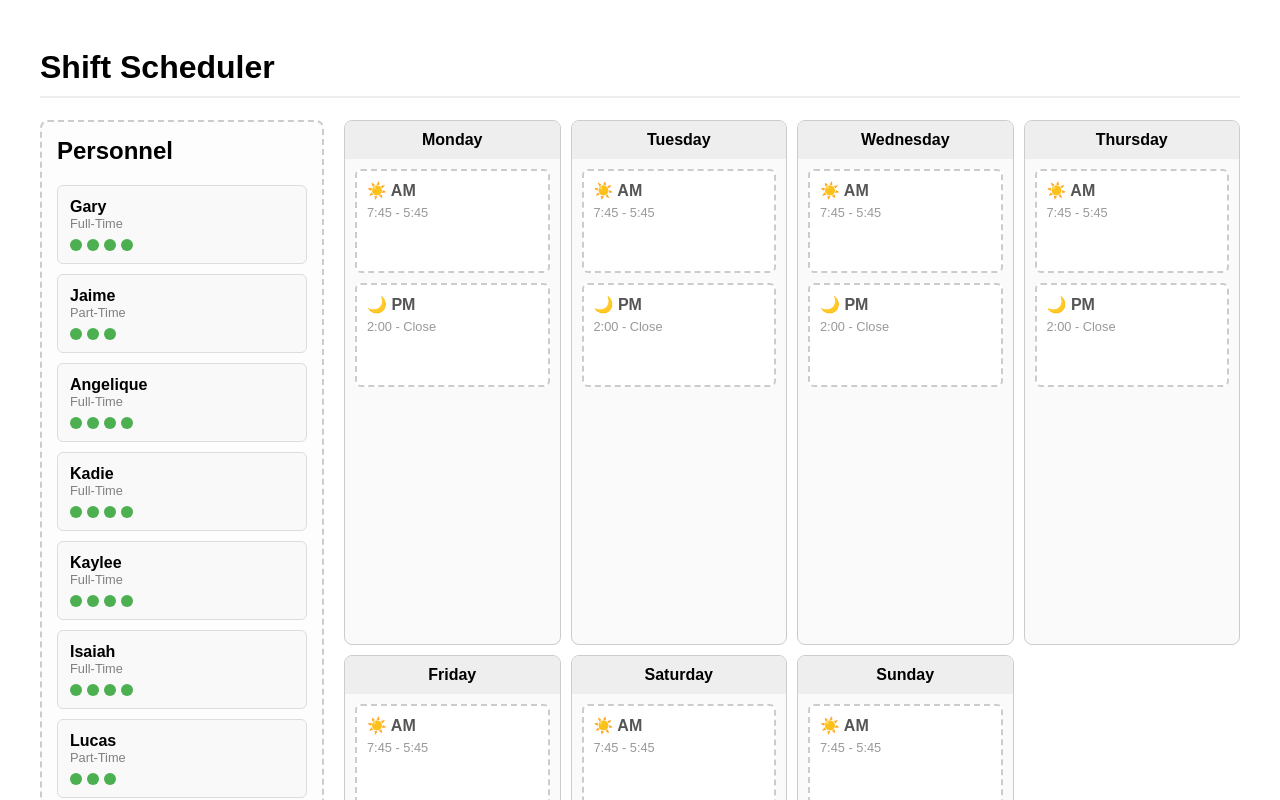
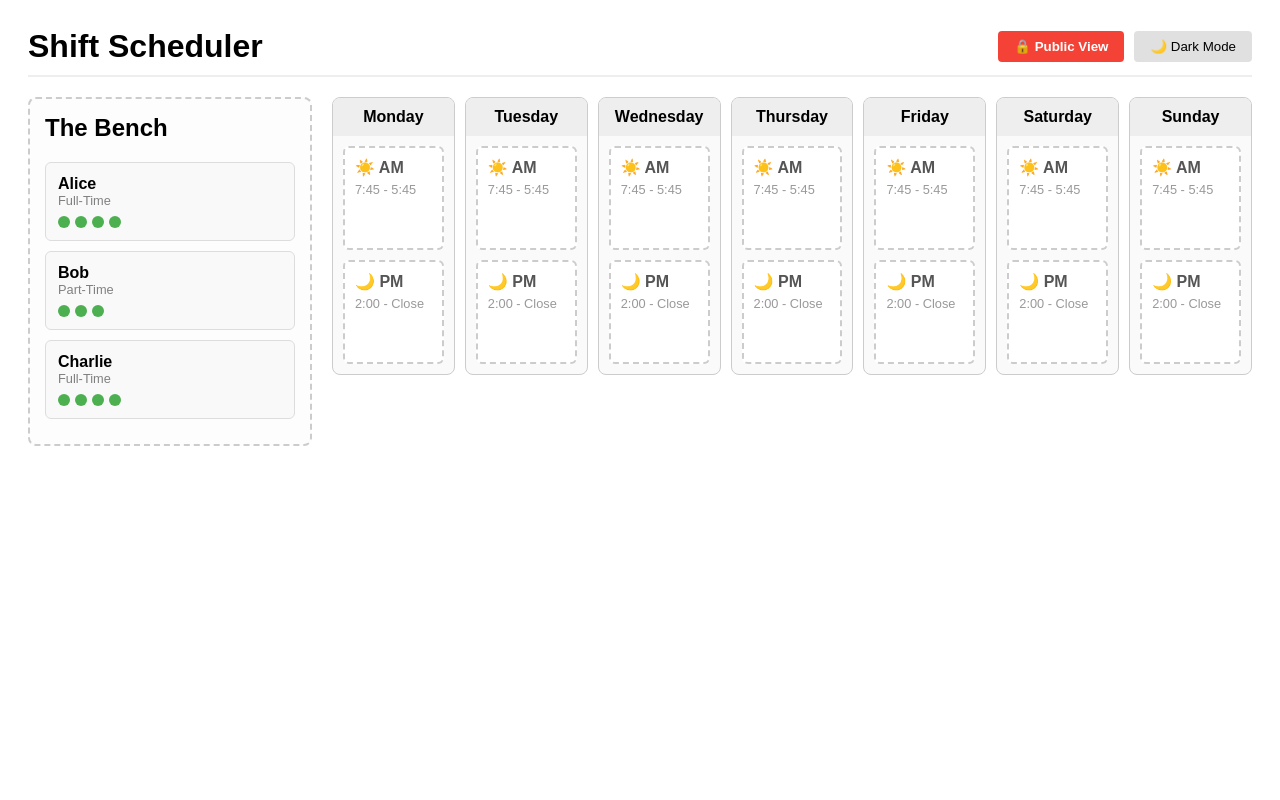
Before and after one commit to uzie-debug/Scheduler, a React (Vite) app: page / in a window 1280 px wide. Shown: the top 800 px of the page. Built offline with nearby package versions, Linux system fonts and the light colour scheme.

Commit message:
Update App.jsx

```diff
--- a/src/App.jsx
+++ b/src/App.jsx
@@ -1,21 +1,16 @@
 import React, { useState } from 'react';
-import { DndContext, DragOverlay, useDraggable, useDroppable } from '@dnd-kit/core';
+import {
+  DndContext, DragOverlay, useDraggable, useDroppable,
+  useSensor, useSensors, MouseSensor, TouchSensor
+} from '@dnd-kit/core';
 
 // ==========================================
-// THE TOYBOX (Initial Data)
+// 1. THE TOYBOX (Initial Data)
 // ==========================================
 const initialWorkers = [
-  { id: 'w-1', name: 'Gary', maxLives: 4, type: 'Full-Time' },
-  { id: 'w-2', name: 'Jaime', maxLives: 3, type: 'Part-Time' },
-  { id: 'w-3', name: 'Angelique', maxLives: 4, type: 'Full-Time' },
-  { id: 'w-4', name: 'Kadie', maxLives: 4, type: 'Full-Time' },
-  { id: 'w-5', name: 'Kaylee', maxLives: 4, type: 'Full-Time' },
-  { id: 'w-6', name: 'Isaiah', maxLives: 4, type: 'Full-Time' },
-  { id: 'w-7', name: 'Lucas', maxLives: 3, type: 'Part-Time' },
-  { id: 'w-8', name: 'Erica', maxLives: 4, type: 'Full-Time' },
-  { id: 'w-9', name: 'Ursa', maxLives: 4, type: 'Full-Time' },
-  { id: 'w-10', name: 'Jasmin', maxLives: 4, type: 'Full-Time' },
-  { id: 'w-11', name: 'Markus', maxLives: 4, type: 'Full-Time' },
+  { id: 'w-1', name: 'Alice', maxLives: 4, type: 'Full-Time' },
+  { id: 'w-2', name: 'Bob', maxLives: 3, type: 'Part-Time' },
+  { id: 'w-3', name: 'Charlie', maxLives: 4, type: 'Full-Time' }
 ];
 
 const initialSchedule = {
@@ -29,10 +24,10 @@ const initialSchedule = {
 };
 
 // ==========================================
-// SUB-COMPONENTS
+// 2. SUB-COMPONENTS
 // ==========================================
 
-function DraggableWorker({ worker, usedLives }) {
+function DraggableWorker({ worker, usedLives, isDarkMode }) {
   const { attributes, listeners, setNodeRef, isDragging } = useDraggable({
     id: worker.id,
     data: { worker }
@@ -40,27 +35,36 @@ function DraggableWorker({ worker, usedLives }) {
 
   const isOvertime = usedLives >= worker.maxLives;
 
+  // Dark mode color mapping
+  const bgNormal = isDarkMode ? '#2c2c2c' : '#f9f9f9';
+  const bgOvertime = isDarkMode ? '#4a1c1c' : '#ffe6e6';
+  const borderNormal = isDarkMode ? '#444' : '#ddd';
+  const borderOvertime = isDarkMode ? '#ff6b6b' : '#ff4d4d';
+  const textMain = isDarkMode ? '#e0e0e0' : 'black';
+  const textOvertime = isDarkMode ? '#ff8a80' : '#d32f2f';
+  const textSub = isDarkMode ? '#aaa' : 'gray';
+
   return (
     <div
       ref={setNodeRef} {...listeners} {...attributes}
       style={{
         padding: '12px', margin: '10px 0',
-        backgroundColor: isOvertime ? '#ffe6e6' : '#f9f9f9',
-        border: isOvertime ? '1px solid #ff4d4d' : '1px solid #ddd',
+        backgroundColor: isOvertime ? bgOvertime : bgNormal,
+        border: `1px solid ${isOvertime ? borderOvertime : borderNormal}`,
         borderRadius: '6px', cursor: 'grab', opacity: isDragging ? 0.4 : 1,
       }}
     >
-      <div style={{ fontWeight: 'bold', color: isOvertime ? '#d32f2f' : 'black' }}>
+      <div style={{ fontWeight: 'bold', color: isOvertime ? textOvertime : textMain }}>
         {worker.name} {isOvertime && '(Overtime)'}
       </div>
-      <div style={{ fontSize: '0.8em', color: 'gray', marginBottom: '8px' }}>{worker.type}</div>
+      <div style={{ fontSize: '0.8em', color: textSub, marginBottom: '8px' }}>{worker.type}</div>
 
       {/* The Lives Dots */}
       <div style={{ display: 'flex', gap: '5px', flexWrap: 'wrap' }}>
         {[...Array(worker.maxLives)].map((_, index) => (
           <div key={index} style={{
             width: '12px', height: '12px', borderRadius: '50%',
-            backgroundColor: isOvertime ? '#ff4d4d' : (index < usedLives ? '#e0e0e0' : '#4caf50')
+            backgroundColor: isOvertime ? '#ff4d4d' : (index < usedLives ? (isDarkMode ? '#555' : '#e0e0e0') : '#4caf50')
           }} />
         ))}
         {/* Extra Overtime Dots */}
@@ -72,42 +76,53 @@ function DraggableWorker({ worker, usedLives }) {
   );
 }
 
-function ShiftDropZone({ id, title, defaultTime, children }) {
+function ShiftDropZone({ id, title, defaultTime, isDarkMode, children }) {
   const { isOver, setNodeRef } = useDroppable({ id });
+
+  const bgIdle = isDarkMode ? '#1e1e1e' : '#fff';
+  const bgActive = isDarkMode ? '#1b3a20' : '#e8f5e9';
+  const borderColor = isDarkMode ? '#444' : '#ccc';
+
   return (
     <div ref={setNodeRef} style={{
       minHeight: '80px', padding: '10px', borderRadius: '6px',
-      border: '2px dashed #ccc', backgroundColor: isOver ? '#e8f5e9' : '#fff'
+      border: `2px dashed ${borderColor}`, backgroundColor: isOver ? bgActive : bgIdle,
+      transition: 'background-color 0.2s'
     }}>
-      <h4 style={{ margin: '0 0 5px 0', color: '#555' }}>{title}</h4>
-      <div style={{ fontSize: '0.8em', color: '#999', marginBottom: '10px' }}>{defaultTime}</div>
+      <h4 style={{ margin: '0 0 5px 0', color: isDarkMode ? '#ccc' : '#555' }}>{title}</h4>
+      <div style={{ fontSize: '0.8em', color: isDarkMode ? '#888' : '#999', marginBottom: '10px' }}>{defaultTime}</div>
       {children}
     </div>
   );
 }
 
-function ShiftConfirmationModal({ pendingShift, onConfirm, onCancel }) {
+function ShiftConfirmationModal({ pendingShift, onConfirm, onCancel, isDarkMode }) {
   const [isEditing, setIsEditing] = useState(false);
   const isMorning = pendingShift.zoneId.includes('am');
   const [startTime, setStartTime] = useState(isMorning ? '7:45 AM' : '2:00 PM');
   const [endTime, setEndTime] = useState(isMorning ? '5:45 PM' : 'Close');
 
+  const modalBg = isDarkMode ? '#2c2c2c' : 'white';
+  const textColor = isDarkMode ? '#e0e0e0' : 'black';
+  const inputBg = isDarkMode ? '#1e1e1e' : 'white';
+  const inputBorder = isDarkMode ? '#555' : '#ccc';
+
   return (
     <div style={{
       position: 'fixed', top: 0, left: 0, width: '100vw', height: '100vh',
-      backgroundColor: 'rgba(0,0,0,0.5)', display: 'flex', justifyContent: 'center', alignItems: 'center', zIndex: 1000
+      backgroundColor: 'rgba(0,0,0,0.6)', display: 'flex', justifyContent: 'center', alignItems: 'center', zIndex: 1000
     }}>
-      <div style={{ backgroundColor: 'white', padding: '20px', borderRadius: '8px', width: '300px' }}>
+      <div style={{ backgroundColor: modalBg, color: textColor, padding: '20px', borderRadius: '8px', width: '300px', boxShadow: '0 10px 25px rgba(0,0,0,0.5)' }}>
         <h3 style={{ marginTop: 0 }}>Assign {pendingShift.worker.name}?</h3>
-        <p style={{ color: 'gray', fontSize: '0.9em' }}>Zone: <strong>{pendingShift.zoneId.toUpperCase()}</strong></p>
+        <p style={{ color: isDarkMode ? '#aaa' : 'gray', fontSize: '0.9em' }}>Zone: <strong>{pendingShift.zoneId.toUpperCase()}</strong></p>
 
         {isEditing ? (
           <div style={{ display: 'flex', flexDirection: 'column', gap: '10px', marginTop: '15px' }}>
-            <label>Start <input value={startTime} onChange={e => setStartTime(e.target.value)} style={{ width: '100%', padding: '4px' }} /></label>
-            <label>End <input value={endTime} onChange={e => setEndTime(e.target.value)} style={{ width: '100%', padding: '4px' }} /></label>
-            <div style={{ display: 'flex', gap: '10px' }}>
+            <label>Start <input value={startTime} onChange={e => setStartTime(e.target.value)} style={{ width: '100%', padding: '6px', backgroundColor: inputBg, color: textColor, border: `1px solid ${inputBorder}`, borderRadius: '4px' }} /></label>
+            <label>End <input value={endTime} onChange={e => setEndTime(e.target.value)} style={{ width: '100%', padding: '6px', backgroundColor: inputBg, color: textColor, border: `1px solid ${inputBorder}`, borderRadius: '4px' }} /></label>
+            <div style={{ display: 'flex', gap: '10px', marginTop: '10px' }}>
               <button onClick={() => onConfirm(startTime, endTime)} style={{ flex: 1, padding: '8px', backgroundColor: '#4caf50', color: 'white', border: 'none', borderRadius: '4px', cursor: 'pointer' }}>Save</button>
-              <button onClick={onCancel} style={{ flex: 1, padding: '8px', cursor: 'pointer' }}>Cancel</button>
+              <button onClick={onCancel} style={{ flex: 1, padding: '8px', backgroundColor: isDarkMode ? '#555' : '#e0e0e0', color: textColor, border: 'none', borderRadius: '4px', cursor: 'pointer' }}>Cancel</button>
             </div>
           </div>
         ) : (
@@ -115,7 +130,7 @@ function ShiftConfirmationModal({ pendingShift, onConfirm, onCancel }) {
             <p><strong>Hours:</strong> {startTime} - {endTime}</p>
             <button onClick={() => onConfirm(startTime, endTime)} style={{ padding: '10px', backgroundColor: '#2196f3', color: 'white', border: 'none', borderRadius: '4px', cursor: 'pointer', fontWeight: 'bold' }}>Confirm Default</button>
             <button onClick={() => setIsEditing(true)} style={{ padding: '8px', border: '1px solid #2196f3', color: '#2196f3', backgroundColor: 'transparent', borderRadius: '4px', cursor: 'pointer' }}>Edit Hours</button>
-            <button onClick={onCancel} style={{ padding: '8px', border: 'none', color: 'gray', backgroundColor: 'transparent', cursor: 'pointer' }}>Cancel</button>
+            <button onClick={onCancel} style={{ padding: '8px', border: 'none', color: isDarkMode ? '#aaa' : 'gray', backgroundColor: 'transparent', cursor: 'pointer' }}>Cancel</button>
           </div>
         )}
       </div>
@@ -124,15 +139,23 @@ function ShiftConfirmationModal({ pendingShift, onConfirm, onCancel }) {
 }
 
 // ==========================================
-// THE MAIN APP
+// 3. THE MAIN APP
 // ==========================================
 export default function App() {
   const [schedule, setSchedule] = useState(initialSchedule);
   const [activeDragWorker, setActiveDragWorker] = useState(null);
   const [pendingShift, setPendingShift] = useState(null);
 
-  // FLAG: Set to true for manager controls (the "X" buttons), false for read-only.
-  const isManagerView = true;
+  // New Toggles
+  const [isManagerView, setIsManagerView] = useState(true);
+  const [isDarkMode, setIsDarkMode] = useState(false);
+
+  // Mobile Drag Sensors (Delay prevents scrolling from triggering a drag)
+  const mouseSensor = useSensor(MouseSensor);
+  const touchSensor = useSensor(TouchSensor, {
+    activationConstraint: { delay: 250, tolerance: 5 },
+  });
+  const sensors = useSensors(mouseSensor, touchSensor);
 
   const getUsedLives = (workerId) => {
     let count = 0;
@@ -151,6 +174,16 @@ export default function App() {
     const { active, over } = event;
     setActiveDragWorker(null);
     if (!over) return;
+
+    const workerId = active.id;
+    const [day, ampm] = over.id.split('-');
+
+    // SAFETY CHECK: Prevent double-booking same shift
+    const isAlreadyScheduled = schedule[day][ampm].some(shift => shift.workerId === workerId);
+    if (isAlreadyScheduled) {
+      alert(`${active.data.current.worker.name} is already scheduled for ${day} ${ampm.toUpperCase()}!`);
+      return;
+    }
 
     setPendingShift({
       worker: active.data.current.worker,
@@ -188,51 +221,77 @@ export default function App() {
     }));
   };
 
+  // Main Colors
+  const mainBg = isDarkMode ? '#121212' : '#ffffff';
+  const mainText = isDarkMode ? '#e0e0e0' : '#000000';
+  const headerBorder = isDarkMode ? '#333' : '#eee';
+
   return (
-    <DndContext onDragStart={handleDragStart} onDragEnd={handleDragEnd}>
-      <div style={{ fontFamily: 'sans-serif', padding: '20px', maxWidth: '1200px', margin: '0 auto' }}>
-        <h1 style={{ borderBottom: '2px solid #eee', paddingBottom: '10px' }}>Shift Scheduler</h1>
+    <div style={{ backgroundColor: mainBg, color: mainText, minHeight: '100vh', transition: 'all 0.3s' }}>
+      <DndContext sensors={sensors} onDragStart={handleDragStart} onDragEnd={handleDragEnd}>
+        <div style={{ fontFamily: 'sans-serif', padding: '20px', width: '100%', boxSizing: 'border-box' }}>
 
-        <div style={{ display: 'flex', gap: '20px', flexWrap: 'wrap', marginTop: '20px' }}>
+          {/* Header & Controls */}
+          <div style={{ display: 'flex', justifyContent: 'space-between', alignItems: 'center', borderBottom: `2px solid ${headerBorder}`, paddingBottom: '10px', marginBottom: '20px', flexWrap: 'wrap', gap: '10px' }}>
+            <h1 style={{ margin: 0 }}>Shift Scheduler</h1>
+            <div style={{ display: 'flex', gap: '10px' }}>
+              <button
+                onClick={() => setIsManagerView(!isManagerView)}
+                style={{ padding: '8px 16px', backgroundColor: isManagerView ? '#f44336' : '#4caf50', color: 'white', border: 'none', borderRadius: '4px', cursor: 'pointer', fontWeight: 'bold' }}
+              >
+                {isManagerView ? "🔒 Public View" : "🔓 Admin View"}
+              </button>
+              <button
+                onClick={() => setIsDarkMode(!isDarkMode)}
+                style={{ padding: '8px 16px', backgroundColor: isDarkMode ? '#444' : '#e0e0e0', color: isDarkMode ? 'white' : 'black', border: 'none', borderRadius: '4px', cursor: 'pointer' }}
+              >
+                {isDarkMode ? "☀️ Light Mode" : "🌙 Dark Mode"}
+              </button>
+            </div>
+          </div>
+
+          <div style={{ display: 'flex', gap: '20px', alignItems: 'flex-start' }}>
 
             {/* THE BENCH */}
             {isManagerView && (
-            <div style={{ width: '250px', border: '2px dashed #ccc', padding: '15px', borderRadius: '8px', backgroundColor: '#fdfdfd' }}>
-              <h2 style={{ marginTop: 0 }}>Personnel</h2>
+              <div style={{ width: '250px', flexShrink: 0, border: `2px dashed ${isDarkMode ? '#444' : '#ccc'}`, padding: '15px', borderRadius: '8px', backgroundColor: isDarkMode ? '#1a1a1a' : '#fdfdfd' }}>
+                <h2 style={{ marginTop: 0 }}>The Bench</h2>
                 {initialWorkers.map(worker => (
-                <DraggableWorker key={worker.id} worker={worker} usedLives={getUsedLives(worker.id)} />
+                  <DraggableWorker key={worker.id} worker={worker} usedLives={getUsedLives(worker.id)} isDarkMode={isDarkMode} />
                 ))}
               </div>
             )}
 
             {/* THE CALENDAR */}
-          <div style={{ flex: 1, display: 'grid', gridTemplateColumns: 'repeat(auto-fit, minmax(180px, 1fr))', gap: '10px' }}>
+            {/* Horizontal scroll wrapper for mobile to prevent squishing */}
+            <div style={{ flex: 1, overflowX: 'auto', paddingBottom: '10px' }}>
+              <div style={{ display: 'grid', gridTemplateColumns: 'repeat(7, 1fr)', gap: '10px', minWidth: '900px' }}>
                 {Object.keys(schedule).map(day => (
-              <div key={day} style={{ border: '1px solid #ccc', borderRadius: '8px', overflow: 'hidden', backgroundColor: '#fafafa' }}>
-                <div style={{ backgroundColor: '#eee', padding: '10px', textAlign: 'center', fontWeight: 'bold', textTransform: 'capitalize' }}>
+                  <div key={day} style={{ border: `1px solid ${isDarkMode ? '#444' : '#ccc'}`, borderRadius: '8px', overflow: 'hidden', backgroundColor: isDarkMode ? '#1a1a1a' : '#fafafa' }}>
+                    <div style={{ backgroundColor: isDarkMode ? '#333' : '#eee', padding: '10px', textAlign: 'center', fontWeight: 'bold', textTransform: 'capitalize' }}>
                       {day}
                     </div>
                     <div style={{ padding: '10px', display: 'flex', flexDirection: 'column', gap: '10px' }}>
 
                       {/* AM Zone */}
-                  <ShiftDropZone id={`${day}-am`} title="☀️ AM" defaultTime="7:45 - 5:45">
+                      <ShiftDropZone id={`${day}-am`} title="☀️ AM" defaultTime="7:45 - 5:45" isDarkMode={isDarkMode}>
                         {schedule[day].am.map(shift => (
-                      <div key={shift.id} style={{ position: 'relative', backgroundColor: '#e3f2fd', padding: '8px', borderRadius: '4px', fontSize: '0.85em', marginTop: '5px', border: '1px solid #bbdefb' }}>
+                          <div key={shift.id} style={{ position: 'relative', backgroundColor: isDarkMode ? '#0d47a1' : '#e3f2fd', padding: '8px', borderRadius: '4px', fontSize: '0.85em', marginTop: '5px', border: `1px solid ${isDarkMode ? '#1565c0' : '#bbdefb'}`, color: isDarkMode ? '#fff' : '#000' }}>
                             <strong>{shift.workerName}</strong><br/>{shift.startTime} - {shift.endTime}
                             {isManagerView && (
-                          <button onClick={() => removeShift(day, 'am', shift.id)} style={{ position: 'absolute', top: '2px', right: '4px', background: 'transparent', border: 'none', color: '#d32f2f', cursor: 'pointer', fontWeight: 'bold', fontSize: '1.2em' }}>×</button>
+                              <button onClick={() => removeShift(day, 'am', shift.id)} style={{ position: 'absolute', top: '2px', right: '4px', background: 'transparent', border: 'none', color: isDarkMode ? '#ff8a80' : '#d32f2f', cursor: 'pointer', fontWeight: 'bold', fontSize: '1.2em' }}>×</button>
                             )}
                           </div>
                         ))}
                       </ShiftDropZone>
 
                       {/* PM Zone */}
-                  <ShiftDropZone id={`${day}-pm`} title="🌙 PM" defaultTime="2:00 - Close">
+                      <ShiftDropZone id={`${day}-pm`} title="🌙 PM" defaultTime="2:00 - Close" isDarkMode={isDarkMode}>
                         {schedule[day].pm.map(shift => (
-                      <div key={shift.id} style={{ position: 'relative', backgroundColor: '#fff3e0', padding: '8px', borderRadius: '4px', fontSize: '0.85em', marginTop: '5px', border: '1px solid #ffe0b2' }}>
+                          <div key={shift.id} style={{ position: 'relative', backgroundColor: isDarkMode ? '#e65100' : '#fff3e0', padding: '8px', borderRadius: '4px', fontSize: '0.85em', marginTop: '5px', border: `1px solid ${isDarkMode ? '#ef6c00' : '#ffe0b2'}`, color: isDarkMode ? '#fff' : '#000' }}>
                             <strong>{shift.workerName}</strong><br/>{shift.startTime} - {shift.endTime}
                             {isManagerView && (
-                          <button onClick={() => removeShift(day, 'pm', shift.id)} style={{ position: 'absolute', top: '2px', right: '4px', background: 'transparent', border: 'none', color: '#d32f2f', cursor: 'pointer', fontWeight: 'bold', fontSize: '1.2em' }}>×</button>
+                              <button onClick={() => removeShift(day, 'pm', shift.id)} style={{ position: 'absolute', top: '2px', right: '4px', background: 'transparent', border: 'none', color: isDarkMode ? '#ff8a80' : '#d32f2f', cursor: 'pointer', fontWeight: 'bold', fontSize: '1.2em' }}>×</button>
                             )}
                           </div>
                         ))}
@@ -242,24 +301,26 @@ export default function App() {
                   </div>
                 ))}
               </div>
+            </div>
 
           </div>
         </div>
 
         {/* THE MODAL */}
         {pendingShift && (
-        <ShiftConfirmationModal pendingShift={pendingShift} onConfirm={confirmShiftAssignment} onCancel={() => setPendingShift(null)} />
+          <ShiftConfirmationModal pendingShift={pendingShift} onConfirm={confirmShiftAssignment} onCancel={() => setPendingShift(null)} isDarkMode={isDarkMode} />
         )}
 
         {/* THE GHOST OVERLAY */}
         <DragOverlay>
           {activeDragWorker ? (
-          <div style={{ padding: '12px', backgroundColor: 'white', border: '2px solid #2196f3', borderRadius: '6px', boxShadow: '0 5px 15px rgba(0,0,0,0.2)', opacity: 0.9 }}>
+            <div style={{ padding: '12px', backgroundColor: isDarkMode ? '#2c2c2c' : 'white', color: isDarkMode ? '#e0e0e0' : 'black', border: '2px solid #2196f3', borderRadius: '6px', boxShadow: '0 5px 15px rgba(0,0,0,0.4)' }}>
               <strong>{activeDragWorker.name}</strong>
             </div>
           ) : null}
         </DragOverlay>
 
       </DndContext>
+    </div>
   );
 }
```
Lines whose indentation alone changed are shown as unchanged.
